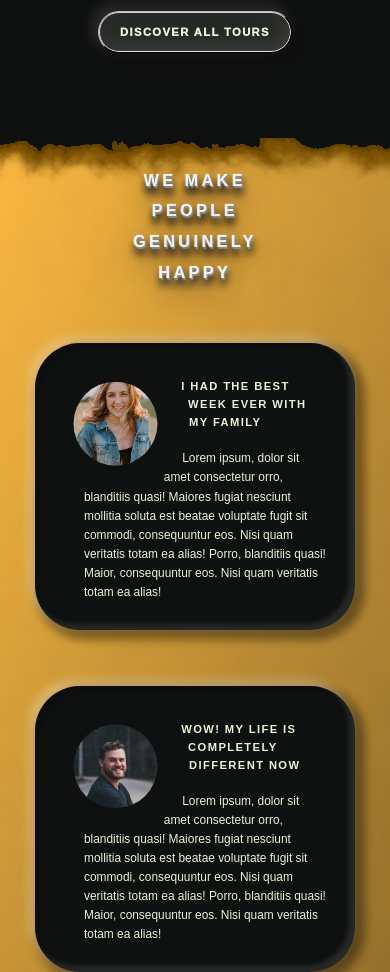
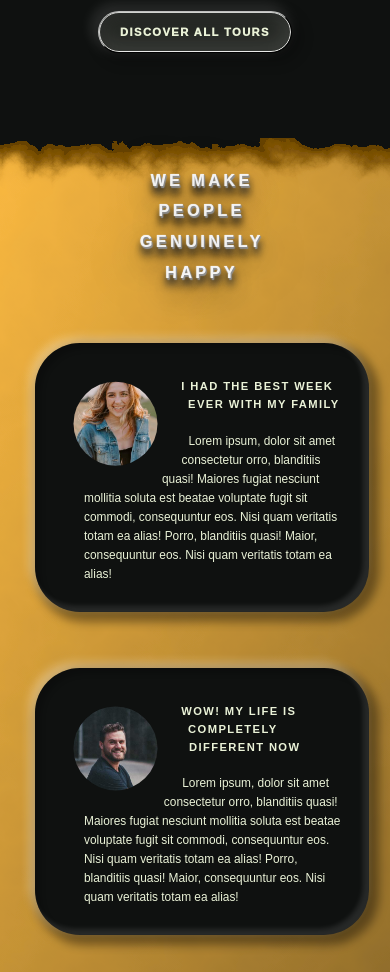
Before and after one commit to gitAmelio/natours, a website: page index.html in a window 390 px wide. Shown: the part 4600-5572 px from the top of the page. Drawn offline with Linux system fonts and the light colour scheme.

Commit message:
fixed phone response

```diff
--- a/sass/pages/_home.scss
+++ b/sass/pages/_home.scss
@@ -202,21 +202,21 @@
         padding: 10rem;
 
         @include respond(phone) {
-            -ms-box-orient: horizontal;
-            display: -webkit-box;
-            display: -moz-box;
-            display: -ms-flexbox;
-            display: -moz-flex;
-            display: -webkit-flex;
+            // -ms-box-orient: horizontal;
+            // display: -webkit-box;
+            // display: -moz-box;
+            // display: -ms-flexbox;
+            // display: -moz-flex;
+            // display: -webkit-flex;
 
-            display: flex;
+            // display: flex;
 
-            -webkit-justify-content: space-between;
-            justify-content: space-between;
+            // -webkit-justify-content: space-between;
+            // justify-content: space-between;
 
-            flex-direction: column;
+            // flex-direction: column;
             // justify-content: center;
-            align-items: center;
+            // align-items: center;
             margin-bottom: 2rem;
             padding: 5rem;
         }
```
Also changed, not shown: css/main.css.
